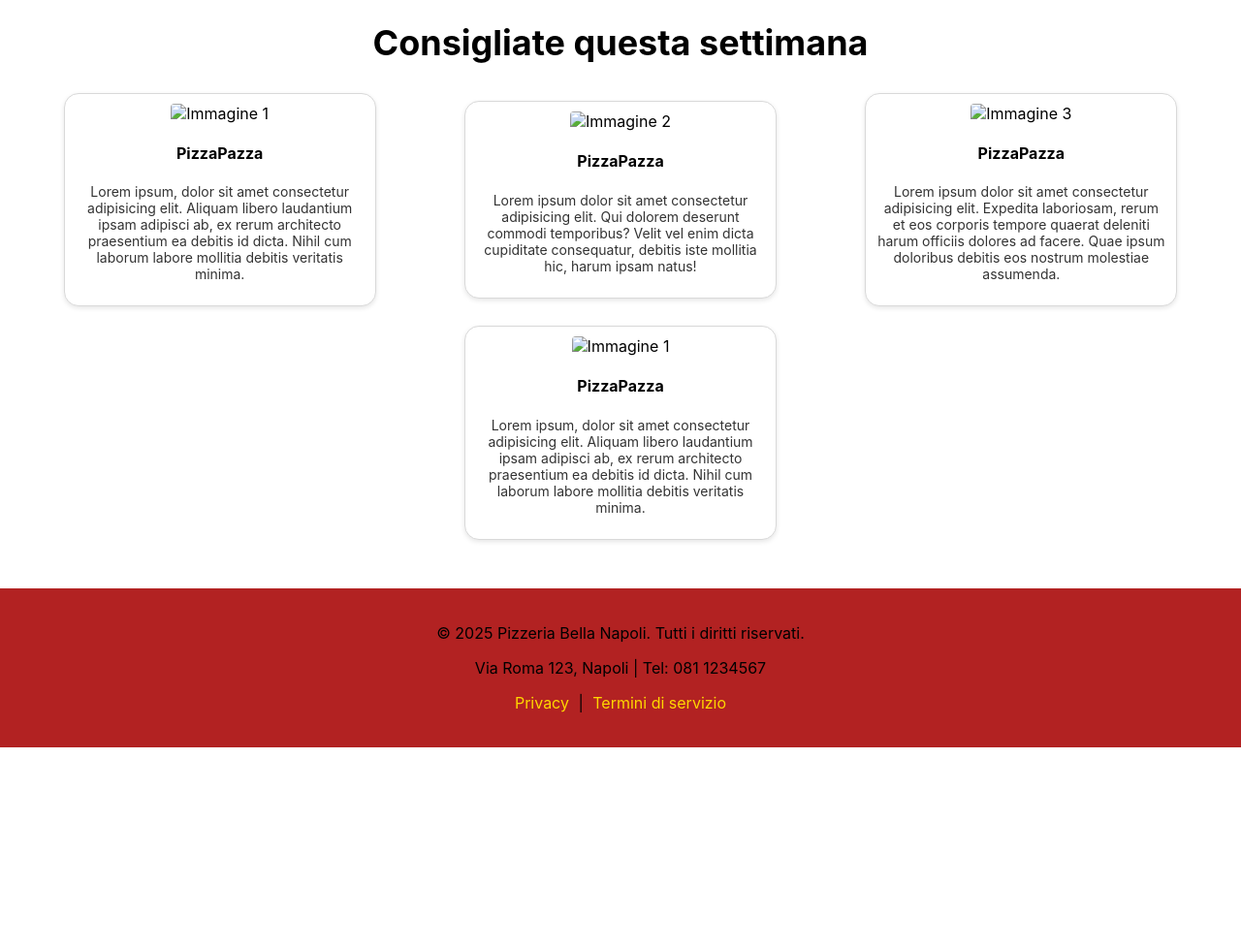
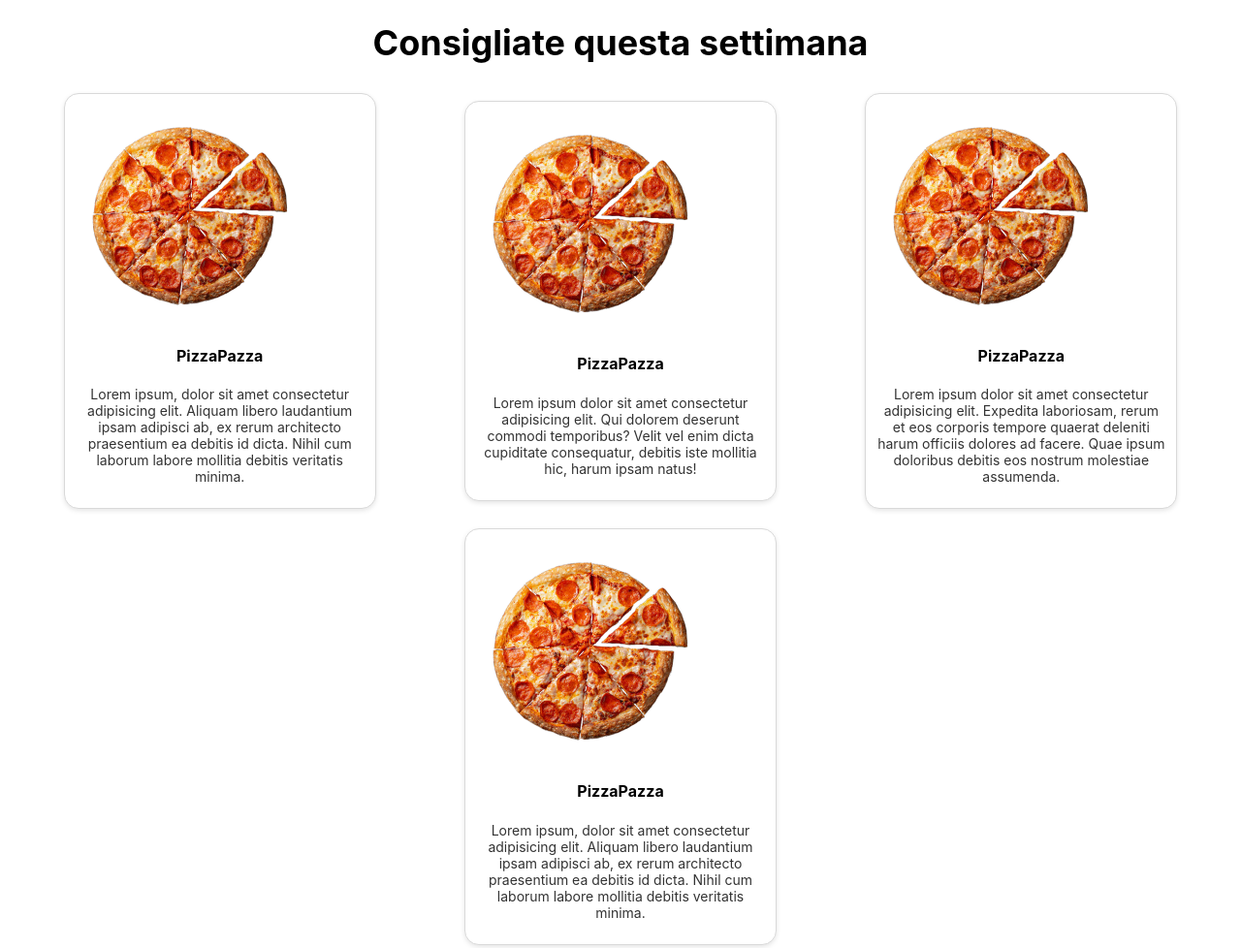
Before and after one commit to SimoneC117/Projects_Simone, a plain HTML site: page index.html in a window 1280 px wide. Shown: the part 705-1683 px from the top of the page at 97% size. Before the commit the page ends 1476 px from the top, so only its background shows below. Drawn offline with Linux system fonts and the light colour scheme.

Commit message:
Update index.html

```diff
--- a/index.html
+++ b/index.html
@@ -51,22 +51,22 @@
 
 <div class="container">
     <div class="card">
-        <img src="./assets/pizza2.png" alt="Immagine 1">
+        <img src="./assets/pizza3.png" alt="Immagine 1">
         <h4 class="pizza-name">PizzaPazza</h4>
         <p class="pizza-description">Lorem ipsum, dolor sit amet consectetur adipisicing elit. Aliquam libero laudantium ipsam adipisci ab, ex rerum architecto praesentium ea debitis id dicta. Nihil cum laborum labore mollitia debitis veritatis minima.</p>
     </div>
     <div class="card">
-        <img src="./assets/pizza2.png" alt="Immagine 2">
+        <img src="./assets/pizza3.png" alt="Immagine 2">
         <h4>PizzaPazza</h4>
         <p>Lorem ipsum dolor sit amet consectetur adipisicing elit. Qui dolorem deserunt commodi temporibus? Velit vel enim dicta cupiditate consequatur, debitis iste mollitia hic, harum ipsam natus!</p>
     </div>
     <div class="card">
-        <img src="./assets/pizza2.png" alt="Immagine 3">
+        <img src="./assets/pizza3.png" alt="Immagine 3">
         <h4>PizzaPazza</h4>
         <p>Lorem ipsum dolor sit amet consectetur adipisicing elit. Expedita laboriosam, rerum et eos corporis tempore quaerat deleniti harum officiis dolores ad facere. Quae ipsum doloribus debitis eos nostrum molestiae assumenda.</p>
     </div>
     <div class="card">
-        <img src="./assets/pizza2.png" alt="Immagine 1">
+        <img src="./assets/pizza3.png" alt="Immagine 1">
         <h4>PizzaPazza</h4>
         <p>Lorem ipsum, dolor sit amet consectetur adipisicing elit. Aliquam libero laudantium ipsam adipisci ab, ex rerum architecto praesentium ea debitis id dicta. Nihil cum laborum labore mollitia debitis veritatis minima.</p>
     </div>
```
